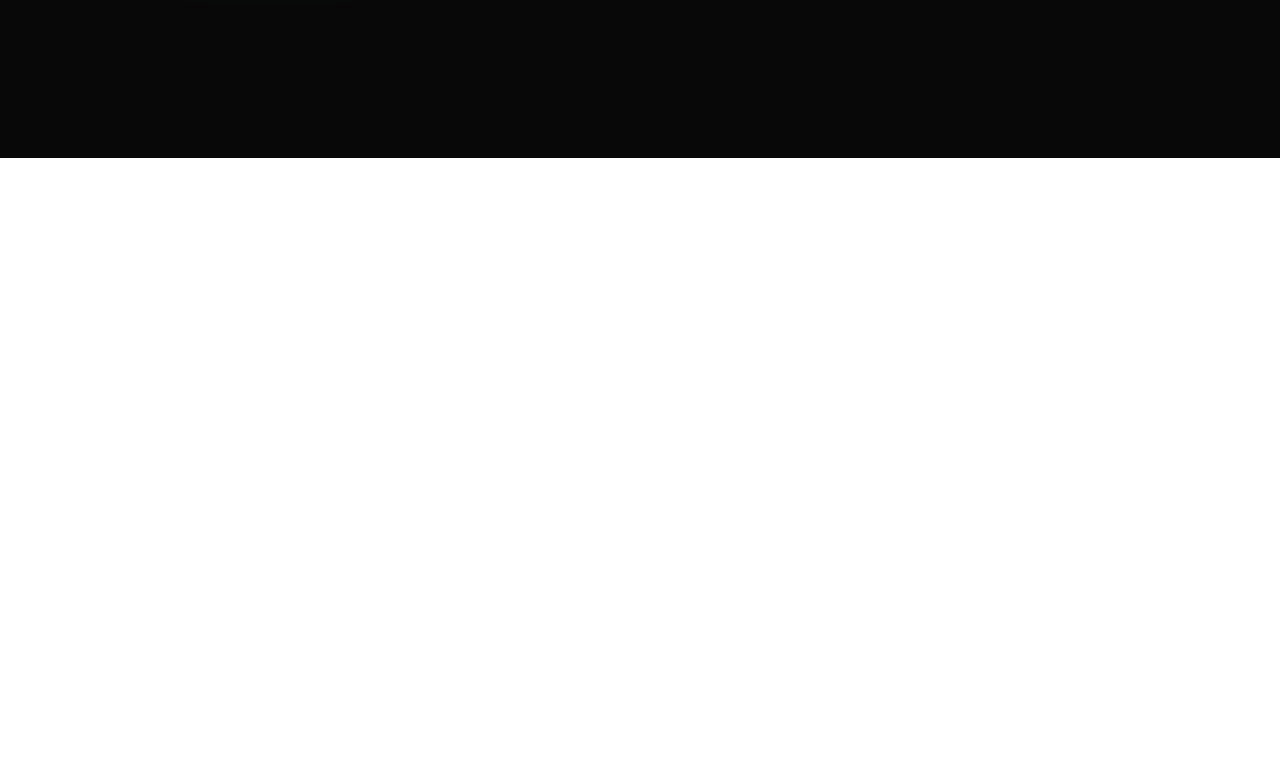
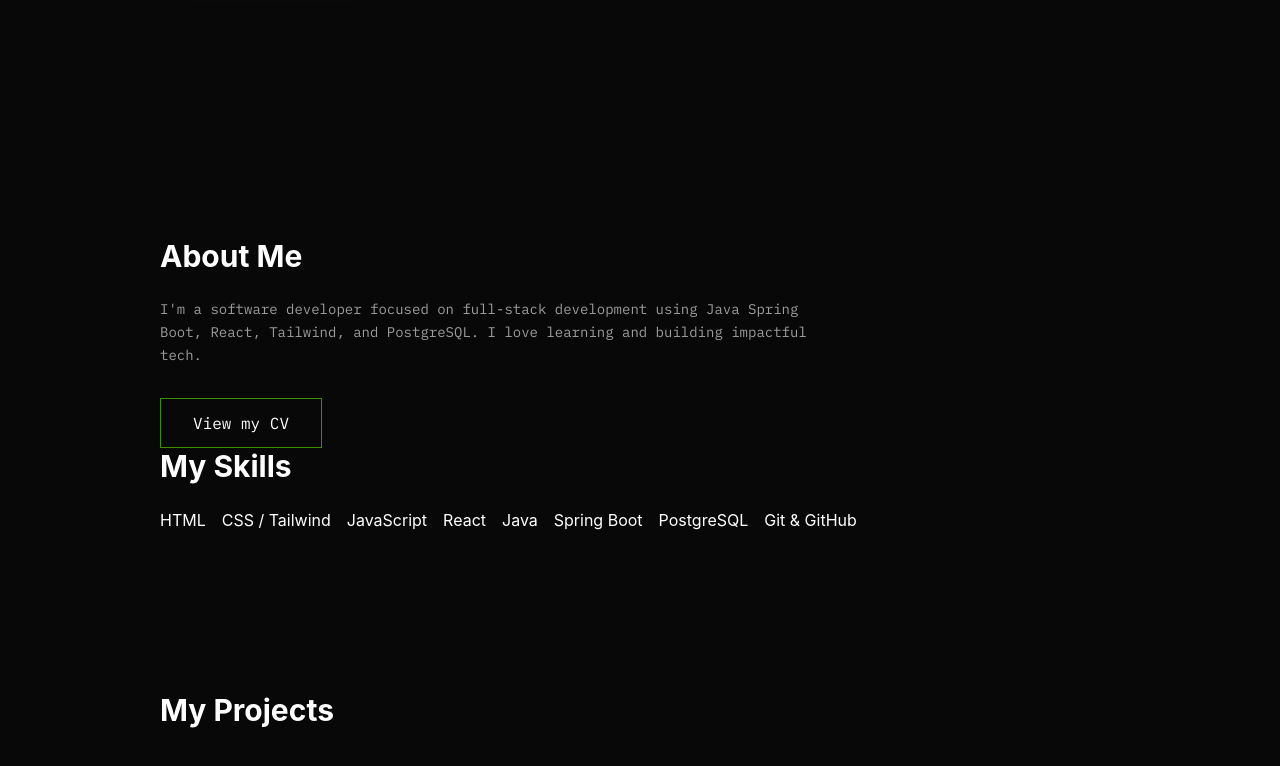
Before and after one commit to Yvan-23/ivanportifolio, a React (Vite) app: page / in a window 1280 px wide. Shown: the part 502-1268 px from the top of the page. Before the commit the page ends 800 px from the top, so only its background shows below. Built offline with nearby package versions, Linux system fonts and the light colour scheme.

Commit message:
src folder

```diff
--- a/src/App.jsx
+++ b/src/App.jsx
@@ -1,6 +1,8 @@
 import './App.css'
 import Navbar from './components/navbar'
 import Home from './pages/Home'
+import About from './pages/About'
+
 
 function App() {
 
@@ -8,6 +10,10 @@ function App() {
     <>
     <Navbar/>
     <Home/>
+    <About/>
+    <div id='projects' className='bg-[#080808] text-white px-40 py-20 min-h-screen'>
+      <p className='font-bold text-3xl'> My Projects</p>
+    </div>
     </>
   )
 }
--- /dev/null
+++ b/src/pages/About.jsx
@@ -0,0 +1,36 @@
+import React from 'react'
+const skills=[
+    'HTML',
+  'CSS / Tailwind',
+  'JavaScript',
+  'React',
+  'Java',
+  'Spring Boot',
+  'PostgreSQL',
+  'Git & GitHub',
+]
+const About = () => {
+    return( <div id='about' className='bg-[#080808] text-white w-full px-40 py-20 scroll-mt-16'>
+        <p className='font-bold text-3xl pb-6'>About <span className="text-white">Me</span>
+        </p>
+        <p className='text-[#9C9C9C] text-sm ibm-mono pb-8 max-w-2xl leading-relaxed'>  I'm a software developer focused on full-stack development using Java
+        Spring Boot, React, Tailwind, and PostgreSQL. I love learning and
+        building impactful tech.
+        </p>
+        <a href='/cv.pdf' target='_blank' className='border border-[#3F8E00] text [#3F8E00]  p-3 px-8 ibm-mono inline-block hover:bg-[#3F8E00] hover:text-white transition-colors'>
+        View my CV
+            </a>
+            <p className='font-bold text-3xl pb-6'> My<span className='text-white'> Skills </span>
+            </p>
+            <div className='flex flex-wrap gap-4 max-w-3xl'>
+                { skills.map((skill)=> (
+                    <div key={skill} clasName='bg-[#1B1B1B] border border-[#1B1B1B] hover:border-[#3F8E00] text-white text-sm ibm-mono px-5 py-3 transition-colors'>
+                        {skill}
+                    </div>
+                ))}
+            </div>
+    </div>
+    )
+}
+
+export default About
--- a/src/pages/Home.jsx
+++ b/src/pages/Home.jsx
@@ -4,11 +4,12 @@ const Home = () => {
   return (
     <div className='bg-[#080808] w-full h-150 flex text-white  '>
         <div className=' w-1/2 m-40 '>
-           <p className="font-bold text-3xl py-3"> My Name is Manzi Yvan</p>
+           <p className="font-bold text-3xl py-3"> Hi, I'm <span className="text-white">Manzi Yvan</span></p>
 
            <p className="text-[#9C9C9C] py-3 text-sm ibm-mono">   A passionate developer who is always learning. I enjoy creating simple,
   modern interfaces and turning creative ideas into working projects.</p>
-           <button className="bg-[#3F8E00] p-3 px-8 ibm-mono shadow-2xl shadow-emerald-400">
+           <button onClick ={()=>document.getElementById('projects')?.scrollIntoView({behavior:'smooth'})}
+           className="bg-[#3F8E00] p-3 px-8 ibm-mono shadow-2xl shadow-emerald-400">
             View my projects
            </button>
         </div>
```
